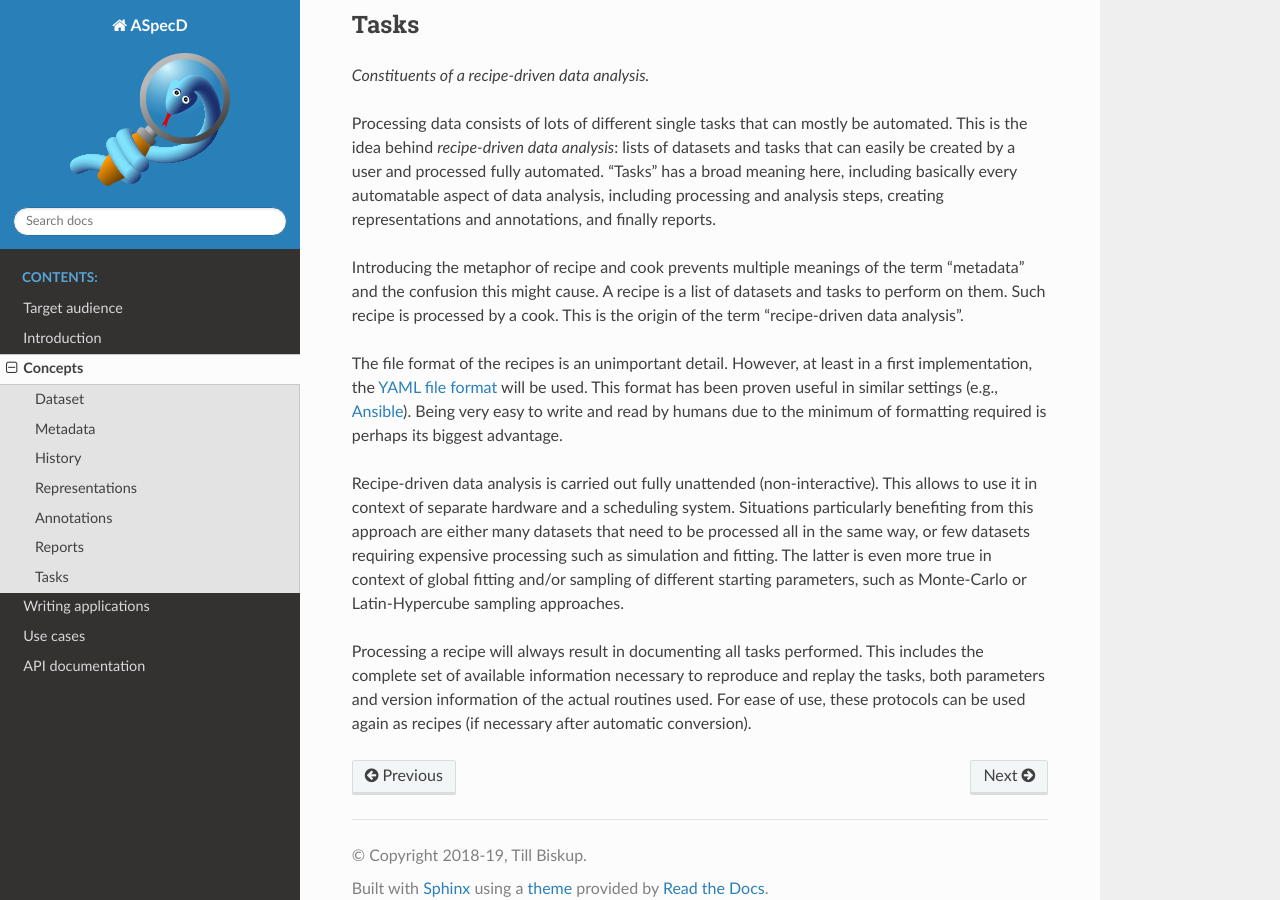
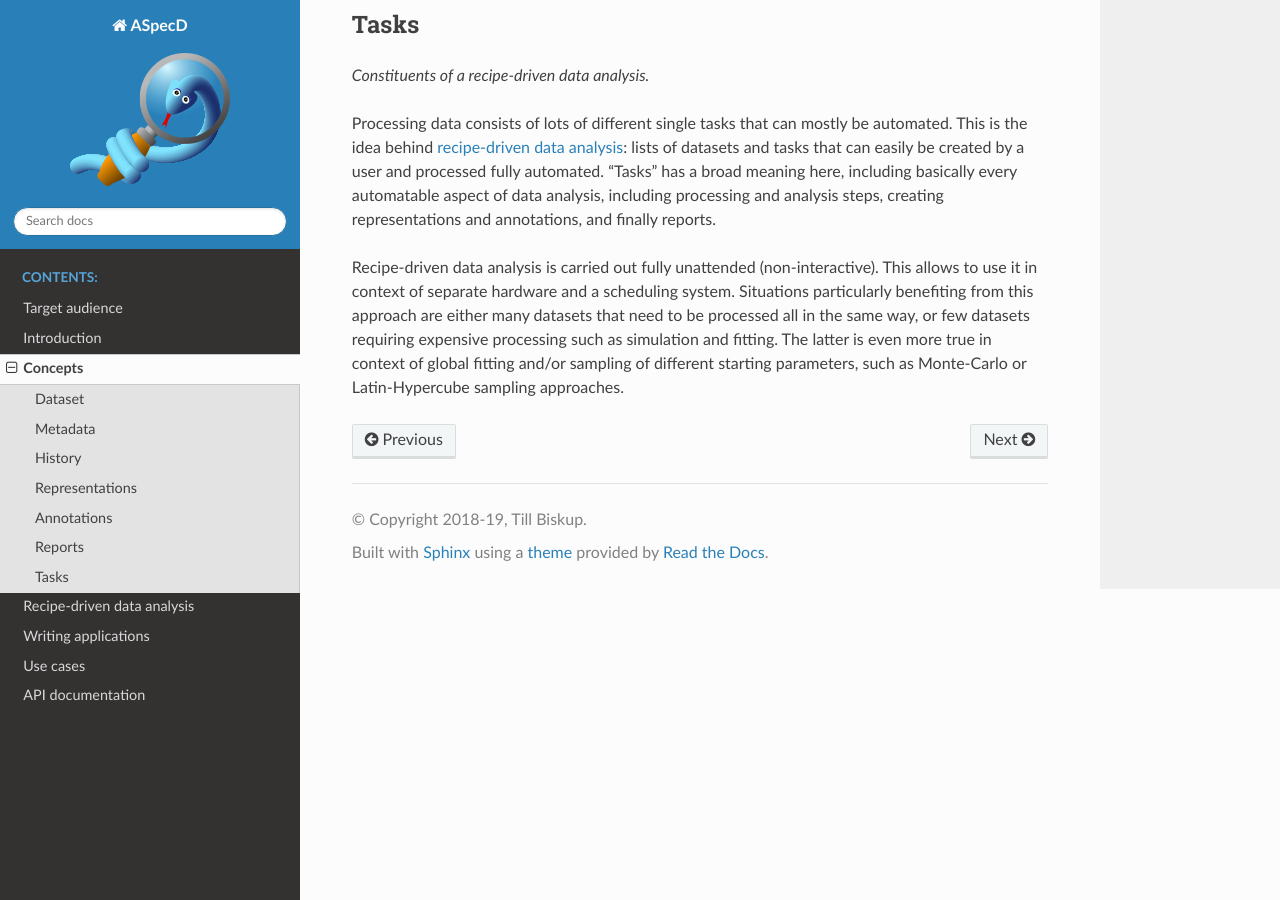
Before and after one commit to tillbiskup/aspecd, a Sphinx documentation site: the page built from docs/concepts.rst, in a window 1280 px wide and 900 px high, scrolled down 2000 px. Built offline with Sphinx 7.4.7 and the Read the Docs theme 2.0.0, drawn with Linux system fonts in a browser that asks for light colours.

Commit message:
Update documentation for recipe-driven data analysis

```diff
--- a/docs/concepts.rst
+++ b/docs/concepts.rst
@@ -65,17 +65,13 @@
 The idea behind reports is to create well formatted representations of crucial aspects of a dataset or, eventually, several datasets. This is based on templates provided or adjusted by the user.
 
 
+.. _tasks:
+
 Tasks
 =====
 
 *Constituents of a recipe-driven data analysis.*
 
-Processing data consists of lots of different single tasks that can mostly be automated. This is the idea behind *recipe-driven data analysis*: lists of datasets and tasks that can easily be created by a user and processed fully automated. "Tasks" has a broad meaning here, including basically every automatable aspect of data analysis, including processing and analysis steps, creating representations and annotations, and finally reports.
-
-Introducing the metaphor of recipe and cook prevents multiple meanings of the term "metadata" and the confusion this might cause. A recipe is a list of datasets and tasks to perform on them. Such recipe is processed by a cook. This is the origin of the term "recipe-driven data analysis".
-
-The file format of the recipes is an unimportant detail. However, at least in a first implementation, the `YAML file format <https://yaml.org/>`_ will be used. This format has been proven useful in similar settings (e.g., `Ansible <https://www.ansible.com/>`_). Being very easy to write and read by humans due to the minimum of formatting required is perhaps its biggest advantage.
+Processing data consists of lots of different single tasks that can mostly be automated. This is the idea behind :doc:`recipe-driven data analysis <recipes>`: lists of datasets and tasks that can easily be created by a user and processed fully automated. "Tasks" has a broad meaning here, including basically every automatable aspect of data analysis, including processing and analysis steps, creating representations and annotations, and finally reports.
 
 Recipe-driven data analysis is carried out fully unattended (non-interactive). This allows to use it in context of separate hardware and a scheduling system. Situations particularly benefiting from this approach are either many datasets that need to be processed all in the same way, or few datasets requiring expensive processing such as simulation and fitting. The latter is even more true in context of global fitting and/or sampling of different starting parameters, such as Monte-Carlo or Latin-Hypercube sampling approaches.
-
-Processing a recipe will always result in documenting all tasks performed. This includes the complete set of available information necessary to reproduce and replay the tasks, both parameters and version information of the actual routines used. For ease of use, these protocols can be used again as recipes (if necessary after automatic conversion).
--- a/docs/conf.py
+++ b/docs/conf.py
@@ -102,7 +102,9 @@
 # further.  For a list of options available for each theme, see the
 # documentation.
 #
-# html_theme_options = {}
+html_theme_options = {
+    'style_external_links': True,
+}
 
 # Add any paths that contain custom themes here, relative to this directory.
 # html_theme_path = []
--- a/docs/index.rst
+++ b/docs/index.rst
@@ -61,6 +61,7 @@
    audience
    introduction
    concepts
+   recipes
    applications
    usecases
 
```
Also changed, not shown: docs/recipes.rst (added, +51 -0 lines), 1 other file.
